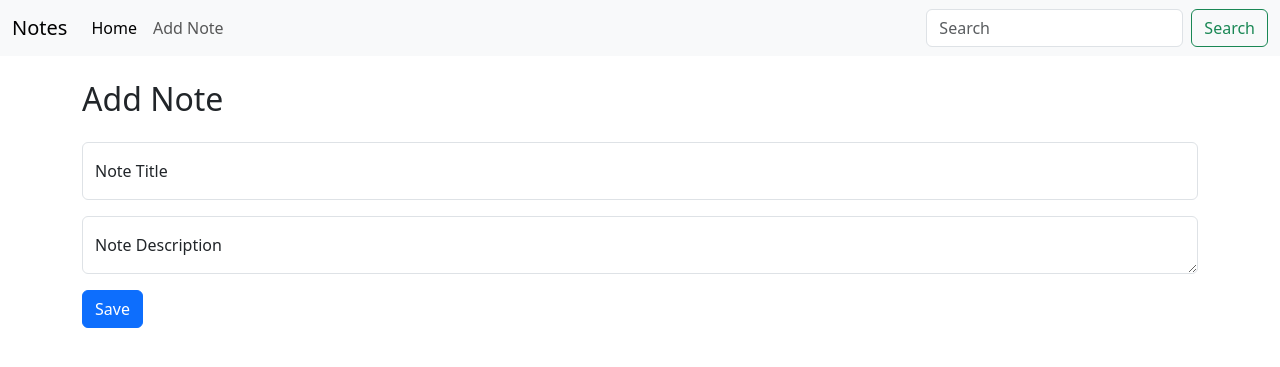
After one commit to programwithabhi33/fastApiProject, a FastAPI app: template templates/add.html in a window 1280 px wide. The commit adds this page. Shown: the top 367 px of the page. Run offline with FastAPI, Linux system fonts and the light colour scheme; the template is opened without the code that fills it, so the values that code supplies are empty.

Commit message:
additional routes and add note page and template inheritence added

```diff
--- a/main.py
+++ b/main.py
@@ -2,8 +2,10 @@ from fastapi import FastAPI,Request
 from fastapi.responses import HTMLResponse
 from fastapi.staticfiles import StaticFiles
 from fastapi.templating import Jinja2Templates
+from pymongo import MongoClient
 
 app = FastAPI()
+client = MongoClient('mongodb+srv://abhi:IveCVi4vb5KpwQPx@cluster0.26o1d.mongodb.net')
 
 app.mount("/static", StaticFiles(directory="static"), name="static")
 templates = Jinja2Templates(directory="templates")
@@ -11,4 +13,12 @@ templates = Jinja2Templates(directory="templates")
 
 @app.get("/", response_class=HTMLResponse)
 async def read_item(request: Request):
-    return templates.TemplateResponse("index.html", {"request": request})
+    notes = client.fastApiNotes.notes.find()
+    return templates.TemplateResponse("index.html", {"request": request,"note":notes})
+@app.get("/addNote", response_class=HTMLResponse)
+async def addNote(request: Request):
+    return templates.TemplateResponse("add.html",{"request": request})
+@app.post("/saveNote", response_class=HTMLResponse)
+async def saveNote(request: Request):
+    print(request)
+    return templates.TemplateResponse("add.html",{"request": request})
--- /dev/null
+++ b/templates/add.html
@@ -0,0 +1,19 @@
+{% extends "base.html" %}
+{% block title %}Index{% endblock %}
+
+{% block content %}
+<div class="container">
+    <h2 class="my-4">Add Note</h2>
+    <form>
+        <div class="form-floating mb-3">
+            <input type="text" class="form-control" id="title" placeholder="Note Title">
+            <label for="title">Note Title</label>
+        </div>
+        <div class="form-floating mb-3">
+            <textarea class="form-control" placeholder="Leave a comment here" id="floatingTextarea"></textarea>
+            <label for="floatingTextarea">Note Description</label>
+        </div>
+        <button type="submit" class="btn btn-primary">Save</button>
+    </form>
+</div>
+{% endblock %}
--- /dev/null
+++ b/templates/base.html
@@ -0,0 +1,48 @@
+<!DOCTYPE html>
+<html lang="en">
+
+<head>
+    <meta charset="UTF-8">
+    <meta http-equiv="X-UA-Compatible" content="IE=edge">
+    <meta name="viewport" content="width=device-width, initial-scale=1.0">
+    <link href="https://cdn.jsdelivr.net/npm/bootstrap@5.3.0/dist/css/bootstrap.min.css" rel="stylesheet"
+        integrity="sha384-9ndCyUaIbzAi2FUVXJi0CjmCapSmO7SnpJef0486qhLnuZ2cdeRhO02iuK6FUUVM" crossorigin="anonymous">
+    <script src="https://cdn.jsdelivr.net/npm/bootstrap@5.3.0/dist/js/bootstrap.bundle.min.js"
+        integrity="sha384-geWF76RCwLtnZ8qwWowPQNguL3RmwHVBC9FhGdlKrxdiJJigb/j/68SIy3Te4Bkz"
+        crossorigin="anonymous"></script>
+    </body>
+</head>
+<title>{% block title %}{% endblock %} - My Webpage</title>
+</head>
+
+<body>
+    <nav class="navbar navbar-expand-lg bg-body-tertiary">
+        <div class="container-fluid">
+            <a class="navbar-brand" href="/">Notes</a>
+            <button class="navbar-toggler" type="button" data-bs-toggle="collapse"
+                data-bs-target="#navbarSupportedContent" aria-controls="navbarSupportedContent" aria-expanded="false"
+                aria-label="Toggle navigation">
+                <span class="navbar-toggler-icon"></span>
+            </button>
+            <div class="collapse navbar-collapse" id="navbarSupportedContent">
+                <ul class="navbar-nav me-auto mb-2 mb-lg-0">
+                    <li class="nav-item">
+                        <a class="nav-link active" aria-current="page" href="/">Home</a>
+                    </li>
+                    <li class="nav-item">
+                        <a class="nav-link" href="/addNote">Add Note</a>
+                    </li>
+                </ul>
+                <form class="d-flex" role="search">
+                    <input class="form-control me-2" type="search" placeholder="Search" aria-label="Search">
+                    <button class="btn btn-outline-success" type="submit">Search</button>
+                </form>
+            </div>
+        </div>
+    </nav>
+    <div id="content" class="mx-4 my-4">
+        {% block content %}{% endblock %}
+    </div>
+</body>
+
+</html>
```
Also changed, not shown: templates/index.html (+16 -12 lines).
